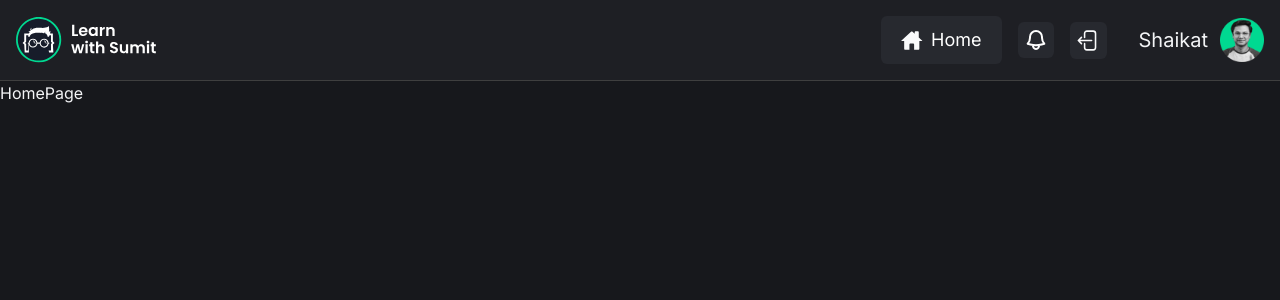
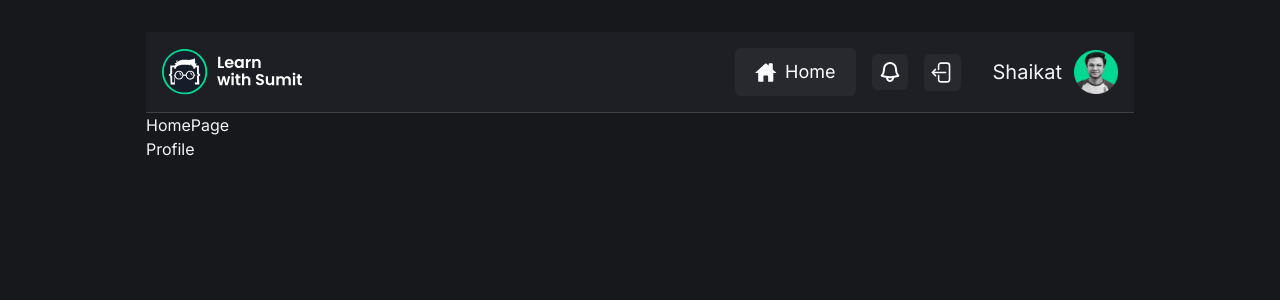
Before and after one commit to mrshaikat/react-facehook-project, a React (Vite) app: page /login in a window 1280 px wide. Both pictures are taken after typing "name@example.com", "Sample123" into the empty fields and a click on the button "Login". Shown: the top 300 px of the page. Built offline with nearby package versions, Linux system fonts and the light colour scheme.

Commit message:
guards route setup

```diff
--- a/src/App.jsx
+++ b/src/App.jsx
@@ -4,14 +4,17 @@ import Login from "./pages/LoginPage";
 import NotFoundPage from "./pages/NotFoundPage";
 import ProfilePage from "./pages/ProfilePage";
 import RegistrationPage from "./pages/RegistrationPage";
+import PrivateRoutes from "./routes/PrivateRoutes";
 function App() {
   return (
    <>
    <Routes>
+    <Route element={<PrivateRoutes/>}>
       <Route element={<HomePage/>} path="/"/>
+      <Route element={<ProfilePage/>} path="/me"/>
+    </Route>
       <Route element={<Login/>} path="/login"/>
       <Route element={<RegistrationPage/>} path="/registration"/>
-      <Route element={<ProfilePage/>} path="/me"/>
       <Route element={<NotFoundPage/>} path="*"/>
    </Routes>
    </>
--- a/src/components/auth/Logout.jsx
+++ b/src/components/auth/Logout.jsx
@@ -1,10 +1,13 @@
+import { useNavigate } from "react-router-dom";
 import LogoutIcon from "../../assets/icons/logout.svg";
-import { useNavigate } from "react-router-dom";
+import { useAuth } from "../../hooks/useAuth";
 
 const Logout = () => {
   const navigate = useNavigate();
+  const {setAuth} = useAuth();
 
   const handleLogout = () => {
+    useAuth({});
     navigate("/login");
   }
 
--- a/src/pages/HomePage.jsx
+++ b/src/pages/HomePage.jsx
@@ -1,4 +1,4 @@
-import Header from "../components/common/Header";
+import { Link } from "react-router-dom";
 import { useAuth } from "../hooks/useAuth";
 
 export default function HomePage(){
@@ -6,8 +6,8 @@ export default function HomePage(){
     console.log("Auth", auth);
     return (
       <div>
-          <Header />
         <p>HomePage</p>
+        <Link to='/me'>Profile</Link>
       </div>
     );
 }
```
